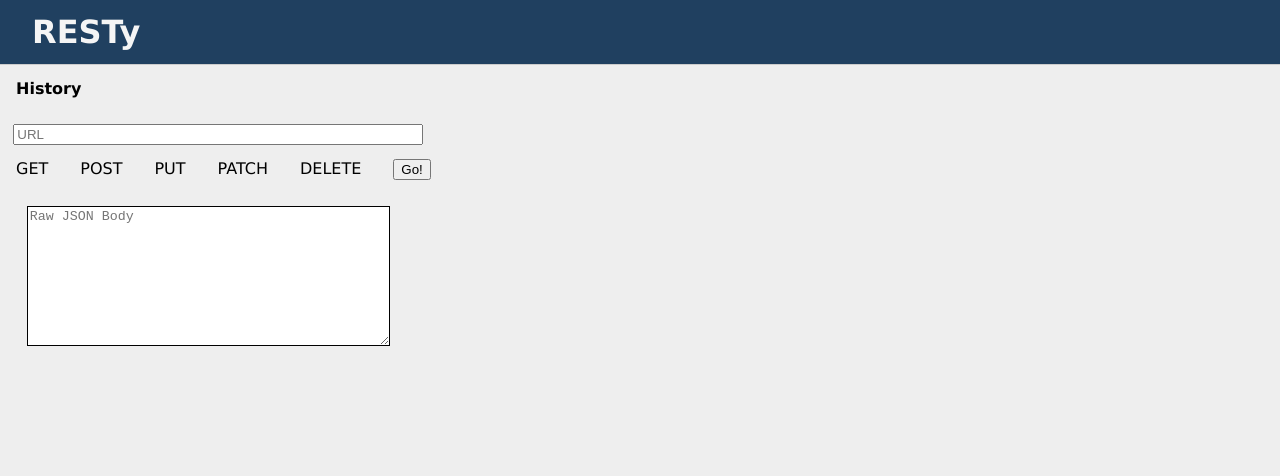
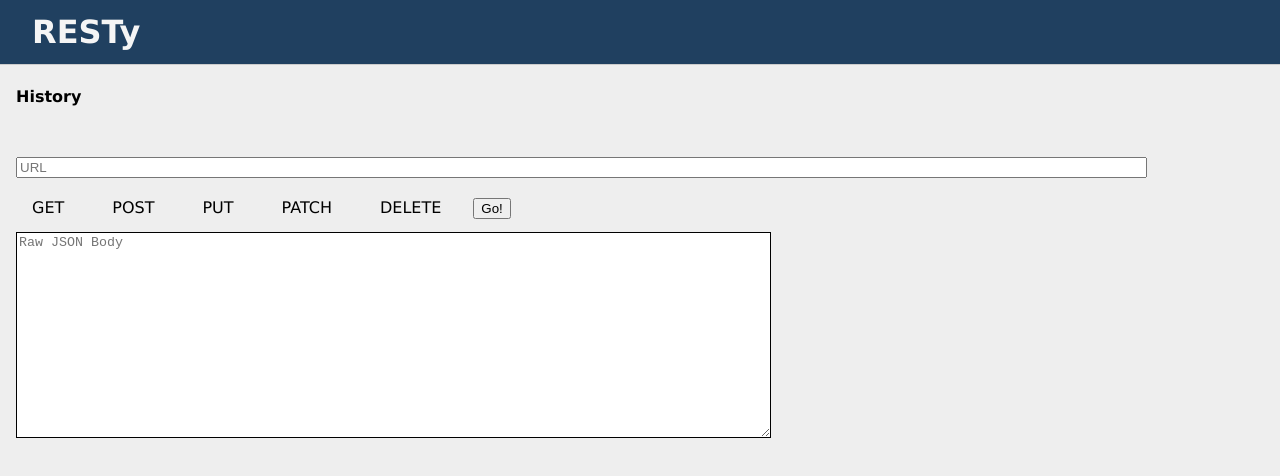
Before and after one commit to RESTy-App/resty, a React app: page / in a window 1280 px wide. Shown: the top 476 px of the page. Built offline with nearby package versions, Linux system fonts and the light colour scheme.

Commit message:
css is golden!

```diff
--- /dev/null
+++ b/src/components/Card.css
@@ -0,0 +1,15 @@
+.Card {
+  h3 {
+    font-family: Verdana, Geneva, Tahoma, sans-serif;
+    text-transform: uppercase;
+    font-weight: 700;
+    font-size: 1.3em;
+    line-height: 1.3em;
+  }
+
+  p {
+    font-family: Verdana, Geneva, Tahoma, sans-serif;
+    font-size: 1.2em;
+    line-height: 1.2em;
+  }
+}
--- a/src/components/Card.js
+++ b/src/components/Card.js
@@ -1,9 +1,10 @@
 import React from 'react';
 import PropTypes from 'prop-types';
+import styles from './Card.css';
 
 const Card = ({ method, url }) => {
   return (
-    <div>
+    <div className={styles.Card}>
       <h3>{method}</h3>
       <p>{url}</p>
     </div>
--- a/src/components/Form.css
+++ b/src/components/Form.css
@@ -2,9 +2,20 @@
   display: flex;
   flex-direction: row;
 
+  section {
+    margin: 1em;
+    width: 100vw;
+  }
+
   input {
     width: 90%;
-    margin: 1em;
+    margin-bottom: 1.5em;
+  }
+
+  input[type='radio']:checked + span {
+    background: #2d5986;
+    color: #eee;
+    border: 1px groove #ccc;
   }
 
   #label {
@@ -14,7 +25,16 @@
   label {
     font-family: Verdana, Geneva, Tahoma, sans-serif;
     text-align: center;
-    padding: 1em;
+    cursor: pointer;
+    margin-right: 1em;
+  }
+
+  span {
+    padding: 0.25em 1em;
+  }
+
+  span:hover {
+    background: #ddd;
   }
 
   label input {
@@ -31,19 +51,23 @@
   }
 
   textarea {
-    margin: 2em;
-    height: 10em;
+    height: 15em;
     background-color: white;
     padding: 2px;
     border-width: 1px;
     border-style: solid;
     border-color: initial;
     border-image: initial;
-    width: 80%;
+    width: 60%;
     cursor: text;
     white-space: pre-wrap;
     overflow-wrap: break-word;
     display: inline-block;
     text-align: start;
+    margin-top: 1em;
+  }
+
+  textarea[disabled] {
+    background: #ccc;
   }
 }
--- a/src/components/Form.js
+++ b/src/components/Form.js
@@ -55,6 +55,7 @@
           </div>
 
         </section>
+
       </form>
     </>
   );
--- a/src/components/History.css
+++ b/src/components/History.css
@@ -6,17 +6,34 @@
   h2 {
     font-family: Verdana, Geneva, Tahoma, sans-serif;
     font-weight: bold;
-    margin-left: 1em;
-    margin-top: .5em;
+    margin: 1em;
   }
 
   ul {
     color: black;
     cursor: pointer;
     font-size: 0.75em;
-    margin-bottom: 0.5em;
+    margin: 1em;
     padding: 0.33em;
     height: 80%;
     width: 20%;
   }
+
+  li {
+    border: 1px groove #ccc;
+    color: #eee;
+    cursor: pointer;
+    display: flex;
+    flex-direction: column;
+    font-size: .75em;
+    padding: .75em;
+    border-radius: 3px;
+    background: #2d5986;
+    width: 250px;
+    margin-bottom: .5em;
+  }
+
+  span {
+    font-family: Verdana, Geneva, Tahoma, sans-serif;
+  }
 }
```
